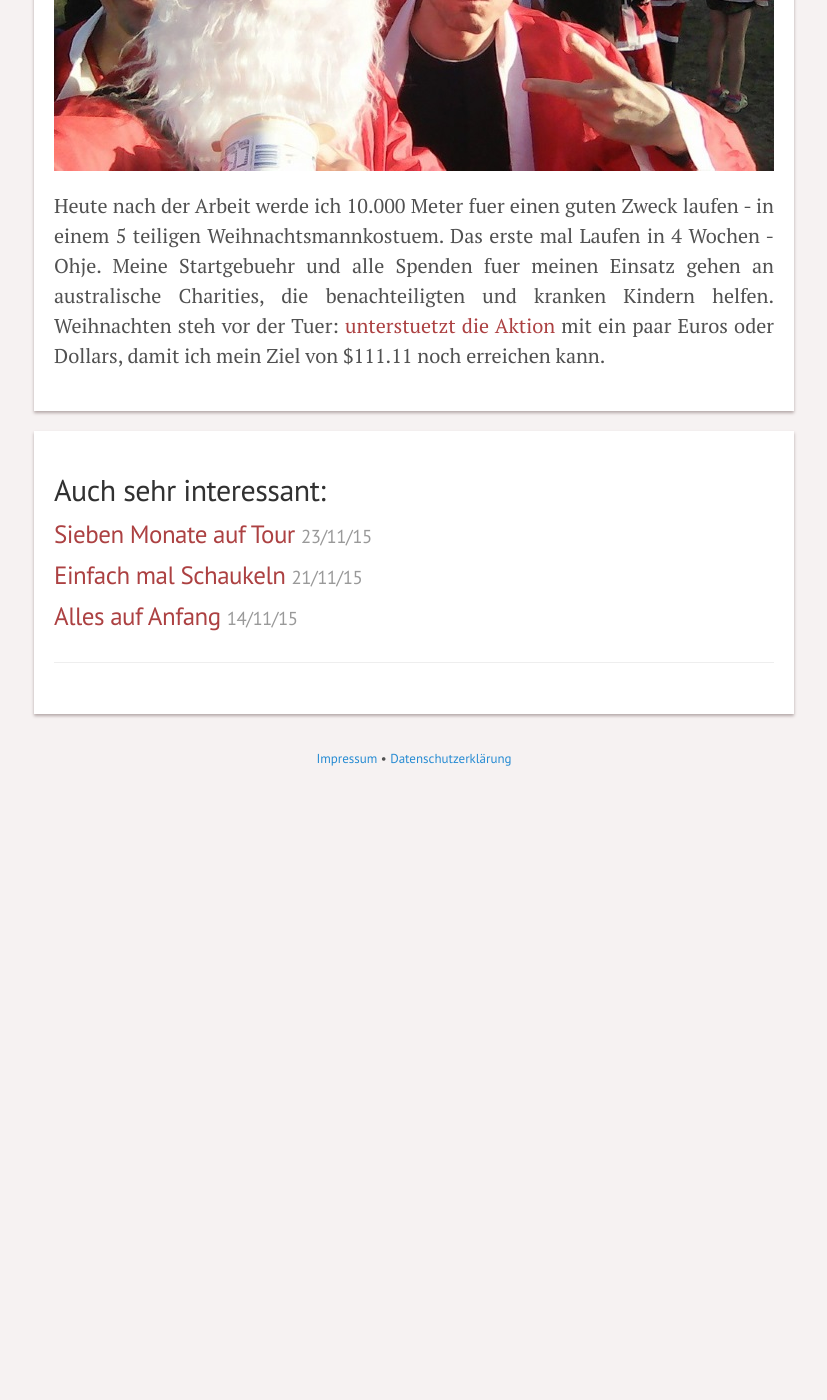
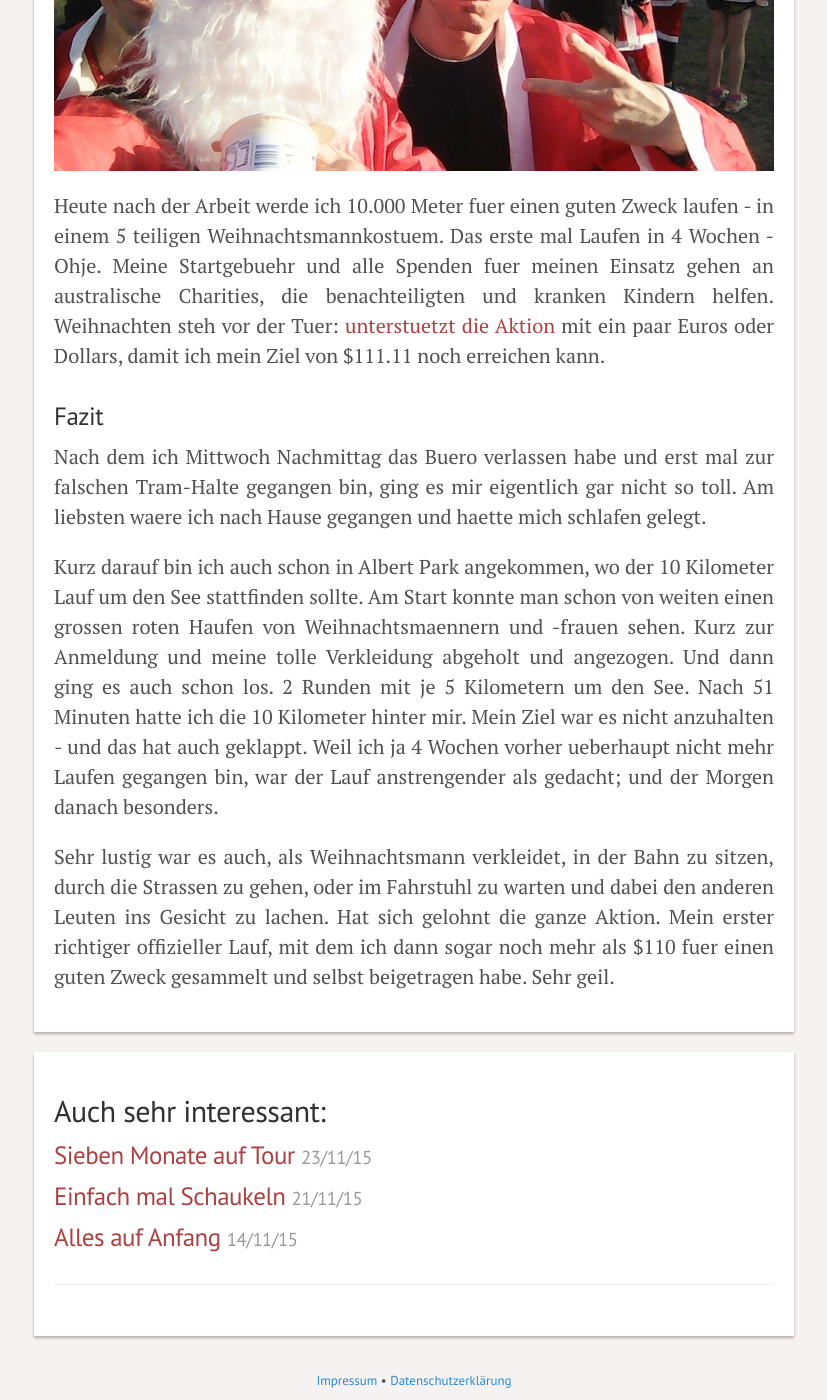
Before and after one commit to Sanderand/Sanderand.github.io, a Jekyll site: the page built from _posts/2015-12-02-santa-fun-run-melbourne-charity.md, in a window 1280 px wide and 1400 px high, scrolled down 754 px. Shown: the whole window, without its empty margins (226-1053 px from the left). Built offline with Jekyll 4.4.1, drawn with Linux system fonts in a browser that asks for light colours; Markdown is read by kramdown in place of the engine named in the settings; comment, search, counter and statistics services are not loaded; before the commit the page ends 1533 px from its top, so only the background shows below that.

Commit message:
updated posts

```diff
--- a/_posts/2015-12-02-santa-fun-run-melbourne-charity.md
+++ b/_posts/2015-12-02-santa-fun-run-melbourne-charity.md
@@ -7,3 +7,11 @@ location: Melbourne, VIC
 ![Santa Fun Run]({{ site.url }}/public/post_img/santafunrun.jpg)
 
 Heute nach der Arbeit werde ich 10.000 Meter fuer einen guten Zweck laufen - in einem 5 teiligen Weihnachtsmannkostuem. Das erste mal Laufen in 4 Wochen - Ohje. Meine Startgebuehr und alle Spenden fuer meinen Einsatz gehen an australische Charities, die benachteiligten und kranken Kindern helfen. Weihnachten steh vor der Tuer: [unterstuetzt die Aktion](https://santafunrun2015melbourne.everydayhero.com/au/andre) mit ein paar Euros oder Dollars, damit ich mein Ziel von $111.11 noch erreichen kann.
+
+### Fazit ###
+
+Nach dem ich Mittwoch Nachmittag das Buero verlassen habe und erst mal zur falschen Tram-Halte gegangen bin, ging es mir eigentlich gar nicht so toll. Am liebsten waere ich nach Hause gegangen und haette mich schlafen gelegt.
+
+Kurz darauf bin ich auch schon in Albert Park angekommen, wo der 10 Kilometer Lauf um den See stattfinden sollte. Am Start konnte man schon von weiten einen grossen roten Haufen von Weihnachtsmaennern und -frauen sehen. Kurz zur Anmeldung und meine tolle Verkleidung abgeholt und angezogen. Und dann ging es auch schon los. 2 Runden mit je 5 Kilometern um den See. Nach 51 Minuten hatte ich die 10 Kilometer hinter mir. Mein Ziel war es nicht anzuhalten - und das hat auch geklappt. Weil ich ja 4 Wochen vorher ueberhaupt nicht mehr Laufen gegangen bin, war der Lauf anstrengender als gedacht; und der Morgen danach besonders.
+
+Sehr lustig war es auch, als Weihnachtsmann verkleidet, in der Bahn zu sitzen, durch die Strassen zu gehen, oder im Fahrstuhl zu warten und dabei den anderen Leuten ins Gesicht zu lachen. Hat sich gelohnt die ganze Aktion. Mein erster richtiger offizieller Lauf, mit dem ich dann sogar noch mehr als $110 fuer einen guten Zweck gesammelt und selbst beigetragen habe. Sehr geil.
```
